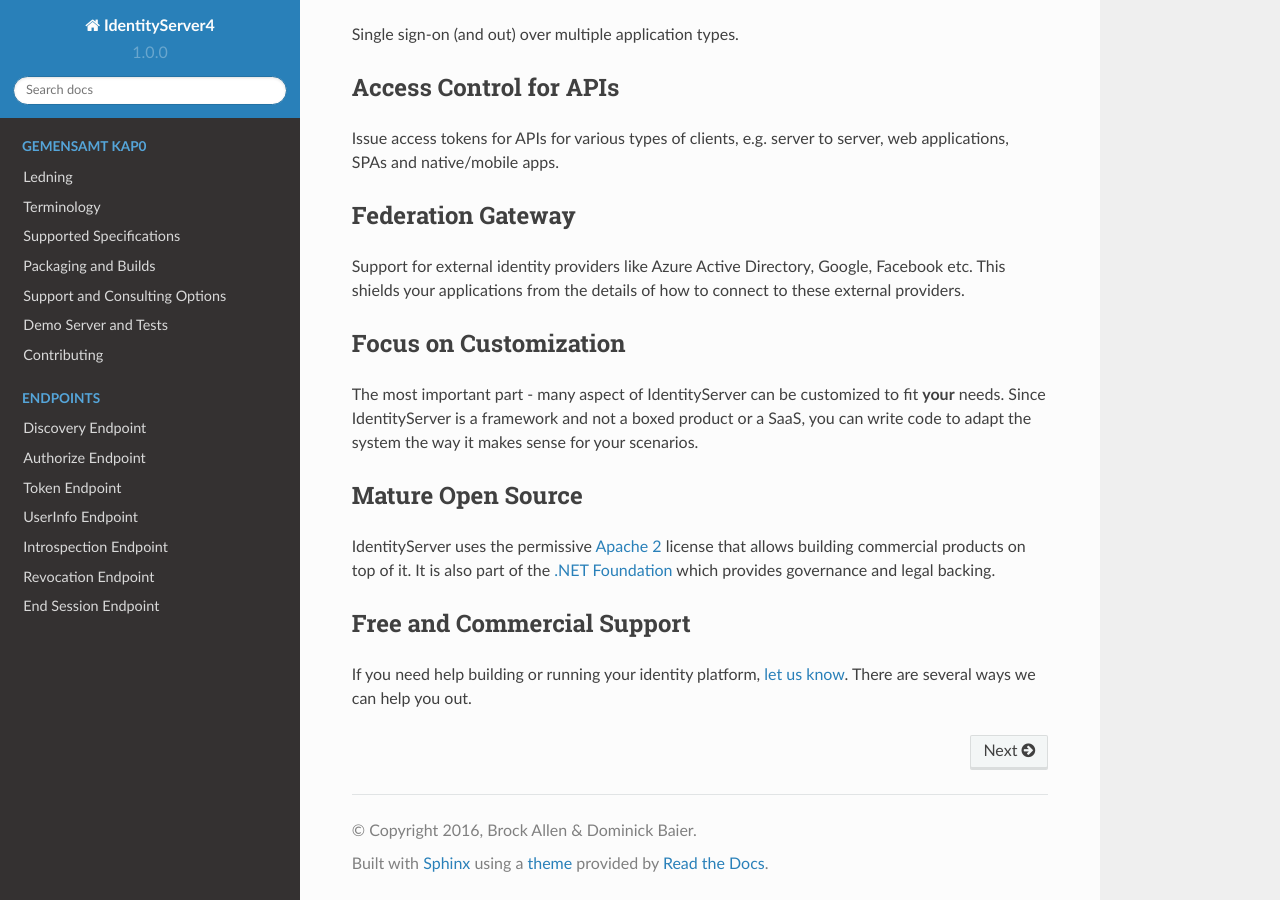
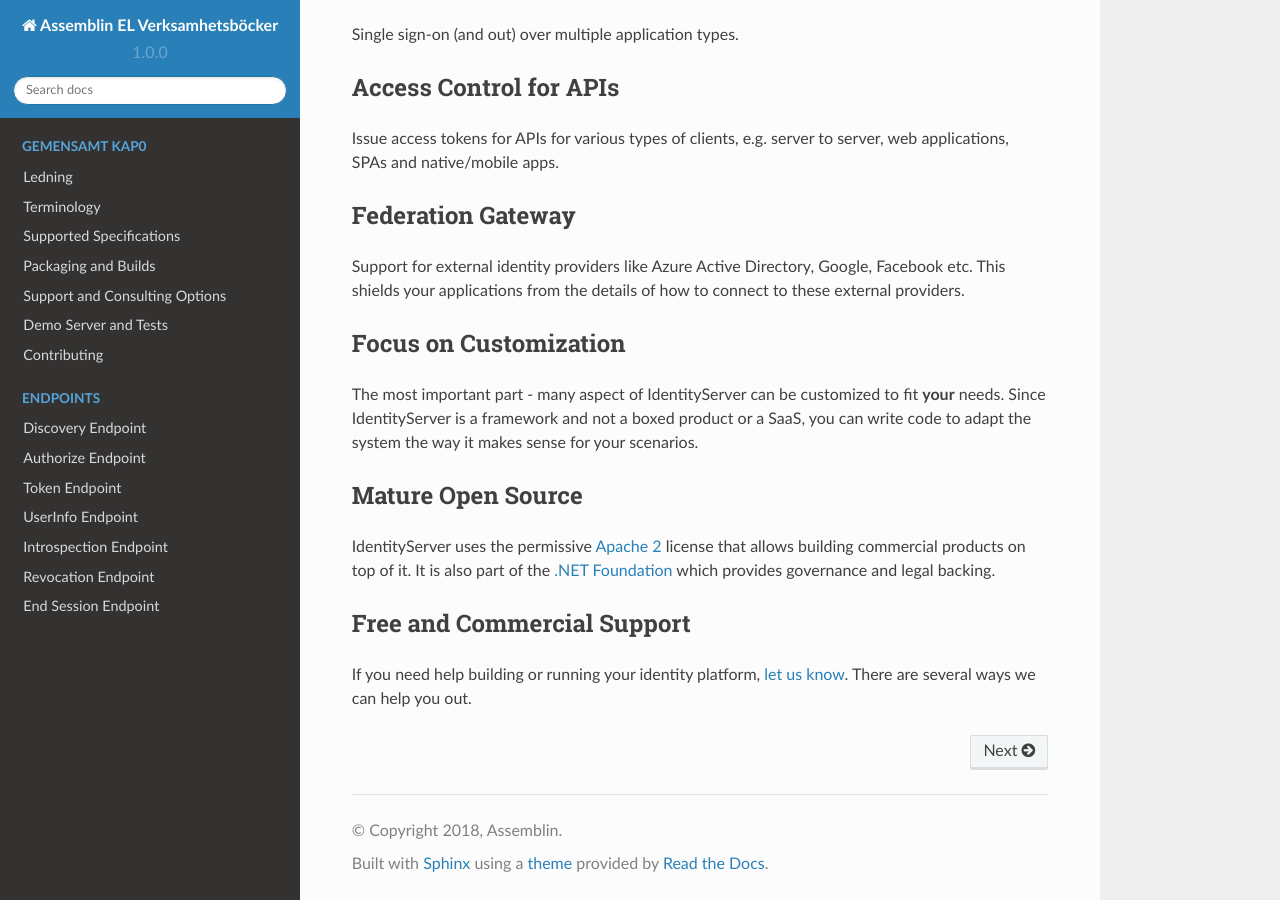
Before and after one commit to TomasAssemblinEL/NEXTDok, a Sphinx documentation site: the page built from docs/index.rst, in a window 1280 px wide and 900 px high, scrolled down 1313 px. Built offline with Sphinx 7.4.7 and the Read the Docs theme 2.0.0, drawn with Linux system fonts in a browser that asks for light colours; pages that are not in the unit, such as notebooks, are missing from menus.

Commit message:
Update conf.py

```diff
--- a/docs/conf.py
+++ b/docs/conf.py
@@ -58,9 +58,9 @@ source_suffix = ['.rst']
 master_doc = 'index'
 
 # General information about the project.
-project = 'IdentityServer4'
-copyright = '2016, Brock Allen & Dominick Baier'
-author = 'Brock Allen & Dominick Baier'
+project = 'Assemblin EL Verksamhetsböcker'
+copyright = '2018, Assemblin'
+author = 'Tomas Johansson'
 
 # The version info for the project you're documenting, acts as replacement for
 # |version| and |release|, also used in various other places throughout the
```
